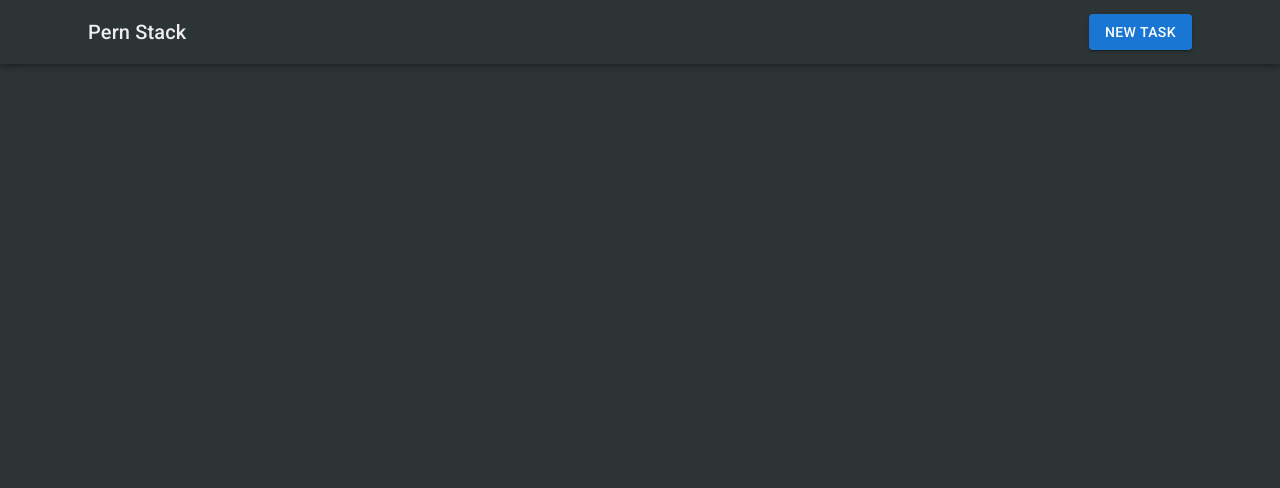
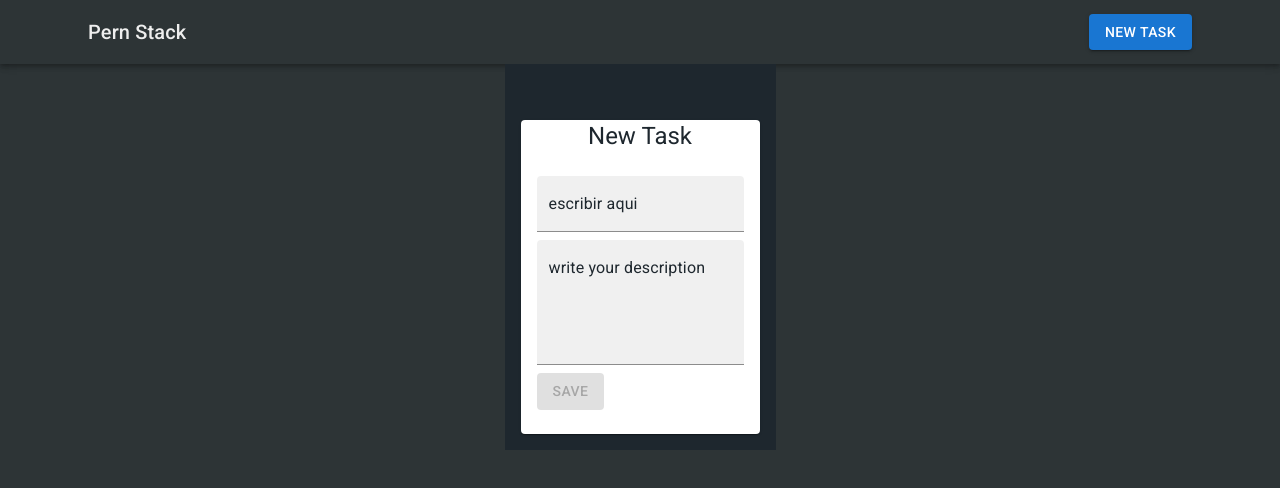
Before and after one commit to ignacioLopezDev/PERN_stackOne, a React (Create React App) app in the folder client/: page /task/1/edit in a window 1280 px wide. Before the commit this address had no page. Shown: the top 488 px of the page. Built offline with nearby package versions, Linux system fonts and the light colour scheme; no server answers.

Commit message:
new commit

```diff
--- a/client/src/App.js
+++ b/client/src/App.js
@@ -15,6 +15,7 @@
         <Routes>
           <Route path="/" element={<TaskList />} />
           <Route path="/task/new" element={<TaskForm />} />
+          <Route path="/task/:id/edit" element={<TaskForm/>}/>
         </Routes>
       </Container>
     </BrowserRouter>
--- a/client/src/components/TaskForm.js
+++ b/client/src/components/TaskForm.js
@@ -8,46 +8,76 @@
   Typography,
 } from "@mui/material";
 import { useState, useEffect } from "react";
-import { useNavigate } from "react-router-dom";
+import { useNavigate, useParams } from "react-router-dom";
 
 export default function TaskForm() {
   // Navigate
   const navigate = useNavigate();
 
-  // useState Task
+  // Params
+  const params = useParams();
+
+  // useState Task  --> los valores del formulario
   const [task, setTask] = useState({
     Title: "",
     Description: "",
   });
 
-
-
-
   // useState Loading
   const [loading, setLoading] = useState(false);
+
+  // useState - editing
+  const [editing, setEditing] = useState(false);
 
   // HandleChange
   const handleChange = (e) => {
     setTask({ ...task, [e.target.name]: e.target.value });
   };
 
+  // loadTask para traer los datos en caso de Edit
+  const loadTask = async (id) => {
+    const res = await fetch(`http://localhost:3000/routes/tasks/${id}`);
+    const data = await res.json();
+    setTask({ Title: data.Title, Description: data.Description });
+    // si encuentra la tarea y carga sus datos que ejecute en true un proceso Editing
+    setEditing(true);
+  };
+
+  // useEffect - New task or edit
+  useEffect(() => {
+    // son use params identifico el id cuando carga y valido si existe
+    // si existe traigo sus datos (loadData), sinó es nuevo
+    if (params.id) {
+      loadTask(params.id);
+    }
+  }, [params.id]);
+
   // HandleSubmit
   const handleSubmit = async (e) => {
     e.preventDefault();
-
     setLoading(true);
 
-    const res = await fetch("http://localhost:3000/routes/tasks/", {
-      method: "POST",
-      body: JSON.stringify(task),
-      headers: { "Content-Type": "application/json" },
-    });
-    const data = await res.json();
+    if (editing) {
+      const res = await fetch(
+        `http://localhost:3000/routes/tasks/${params.id}`,
+        {
+          method: "PUT",
+          body: JSON.stringify(task),
+          headers: { "Content-Type": "application/json" },
+        }
+      );
+      const data = await res.json();
+      console.log("data:", data);
+    } else {
+      await fetch("http://localhost:3000/routes/tasks/", {
+        method: "POST",
+        body: JSON.stringify(task),
+        headers: { "Content-Type": "application/json" },
+      });
+    }
 
     setLoading(false);
-
     navigate("/");
-    console.log(data);
   };
 
   return (
@@ -60,12 +90,13 @@
       <Grid item sx={3} style={{ backgroundColor: "#1e272e", padding: "1rem" }}>
         <Card sx={{ mt: 5 }}>
           <Typography variant="h5" textAlign="center" color="#1e272e">
-            New Task
+            {editing ? "Edit Task" : "New Task"}
           </Typography>
           <CardContent>
             <form onSubmit={handleSubmit}>
               <TextField
                 name="Title"
+                value={task.Title}
                 onChange={handleChange}
                 variant="filled"
                 label="escribir aqui"
@@ -78,6 +109,7 @@
               />
               <TextField
                 name="Description"
+                value={task.Description}
                 onChange={handleChange}
                 variant="filled"
                 label="write your description"
@@ -90,7 +122,12 @@
                 InputLabelProps={{ style: { color: "#1e272e" } }}
                 inputProps={{ style: { color: "green" } }}
               />
-              <Button variant="contained" color="primary" type="submit" disabled={!task.Title || !task.Description} >
+              <Button
+                variant="contained"
+                color="primary"
+                type="submit"
+                disabled={!task.Title || !task.Description}
+              >
                 {loading ? (
                   <CircularProgress color="inherit" size={24} />
                 ) : (
--- a/client/src/components/TasksList.js
+++ b/client/src/components/TasksList.js
@@ -1,17 +1,23 @@
 import { useEffect, useState } from "react";
+import { useNavigate } from "react-router-dom";
 import { Button, Card, CardContent, Typography } from "@mui/material";
 
 export default function TaskList() {
+
+  // UseNavigate
+  const navigate = useNavigate()
+
+  // UseStaste -  Task
   const [tasks, setTasks] = useState([]);
 
-  // cargar tareas, para utilizarlo en el useEffect
+  // LoadData, para utilizarlo en el useEffect
   const loadTask = async () => {
     const res = await fetch("http://localhost:3000/routes/tasks");
     const data = await res.json();
     setTasks(data);
   };
 
-  // useEffect
+  // useEffect loadData
   useEffect(() => {
     loadTask();
   }, []);
@@ -20,7 +26,7 @@
   const handleDelete = async (id) => {
     try {
       // Tienen que eliminarlo desde el backend con un axios
-      const res = await fetch(`http://localhost:3000/routes/tasks/${id}`, {
+      await fetch(`http://localhost:3000/routes/tasks/${id}`, {
         method: "DELETE",
       });
 
@@ -64,7 +70,7 @@
                 style={{ color: "black" }}
                 variant="contained"
                 color="inherit"
-                onClick={() => console.log("eliminando")}
+                onClick={() => navigate(`/task/${task.id}/edit`)}
               >
                 Edit
               </Button>
```
Also changed, not shown: 2 other files (tests, documents, lock files or other folders).
